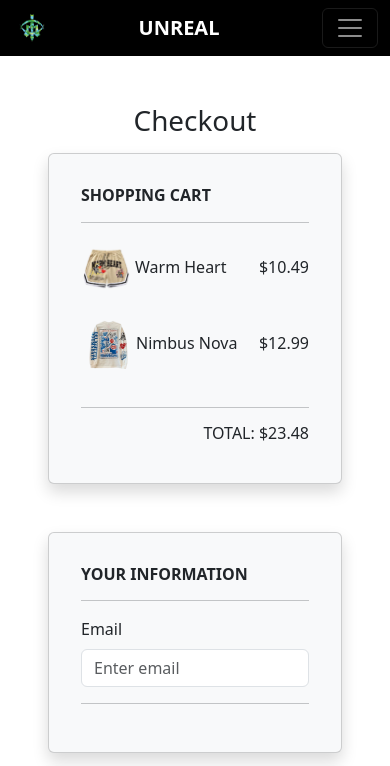
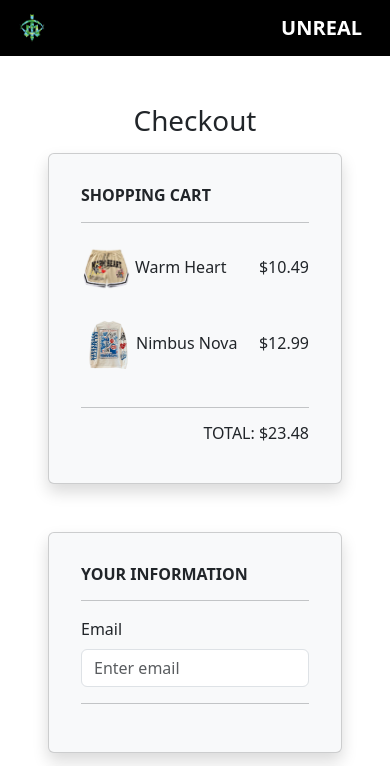
Before and after one commit to able03/hci, a plain HTML site: page pages/addToCart.html in a window 390 px wide. Shown: the top 766 px of the page. Drawn offline with nearby package versions, Linux system fonts and the light colour scheme.

Commit message:
remove the navbar toggler > addToCart pafe

```diff
--- a/pages/addToCart.html
+++ b/pages/addToCart.html
@@ -25,9 +25,7 @@
             <div class="container-fluid">
                 <a href="../index.html"><img src="../img/logo.png" alt="logo" width="40" height="40"/></a>
                 <a href="../index.html" class="navbar-brand fw-bold ">UNREAL</a>
-                <button class="navbar-toggler" type="button" data-bs-toggle="collapse" data-bs-target="#navbarNavAltMarkup" aria-controls="navbarNavAltMarkup" aria-expanded="false" aria-label="Toggle navigation">
-                  <span class="navbar-toggler-icon"></span>
-                </button>
+
               <div class="collapse navbar-collapse" id="navbarNavAltMarkup">
                 <div class="navbar-nav ms-auto">
 
```
